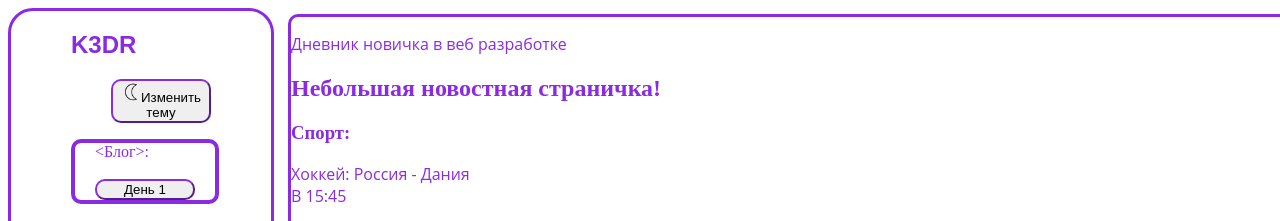
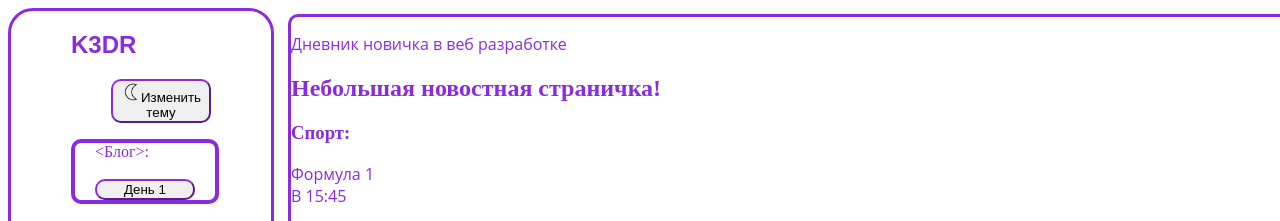
Before and after one commit to K3D1R/Site, a plain HTML site: page index.html in a window 1280 px wide. Shown: the top 221 px of the page. Drawn offline with Linux system fonts and the light colour scheme; grey boxes are pictures that could not be loaded.

Commit message:
Update index.html

```diff
--- a/index.html
+++ b/index.html
@@ -38,7 +38,7 @@
 
         <h2>Небольшая новостная страничка!</h2>
         <h3>Спорт:</h3>
-        <p class="text">Хоккей: Россия - Дания<br><time datetime="2021-05-26T15:45">В 15:45</time></p>
+        <p class="text">Формула 1<br><time datetime="2021-10-14T21:23">В 15:45</time></p>
         <iframe class="trans" width="720" height="405" src="https://uma.media/play/embed/e22ac03fd982f961b0b39325861133fb/" frameborder="0" webkitAllowFullScreen mozallowfullscreen allowfullscreen></iframe>
         <P class="upd">Трансляция берётся с оф. сайта <a href="https://matchtv.ru/on-air" target="_blank">МАТЧ ТВ!</a></P>
     </aside>
```
